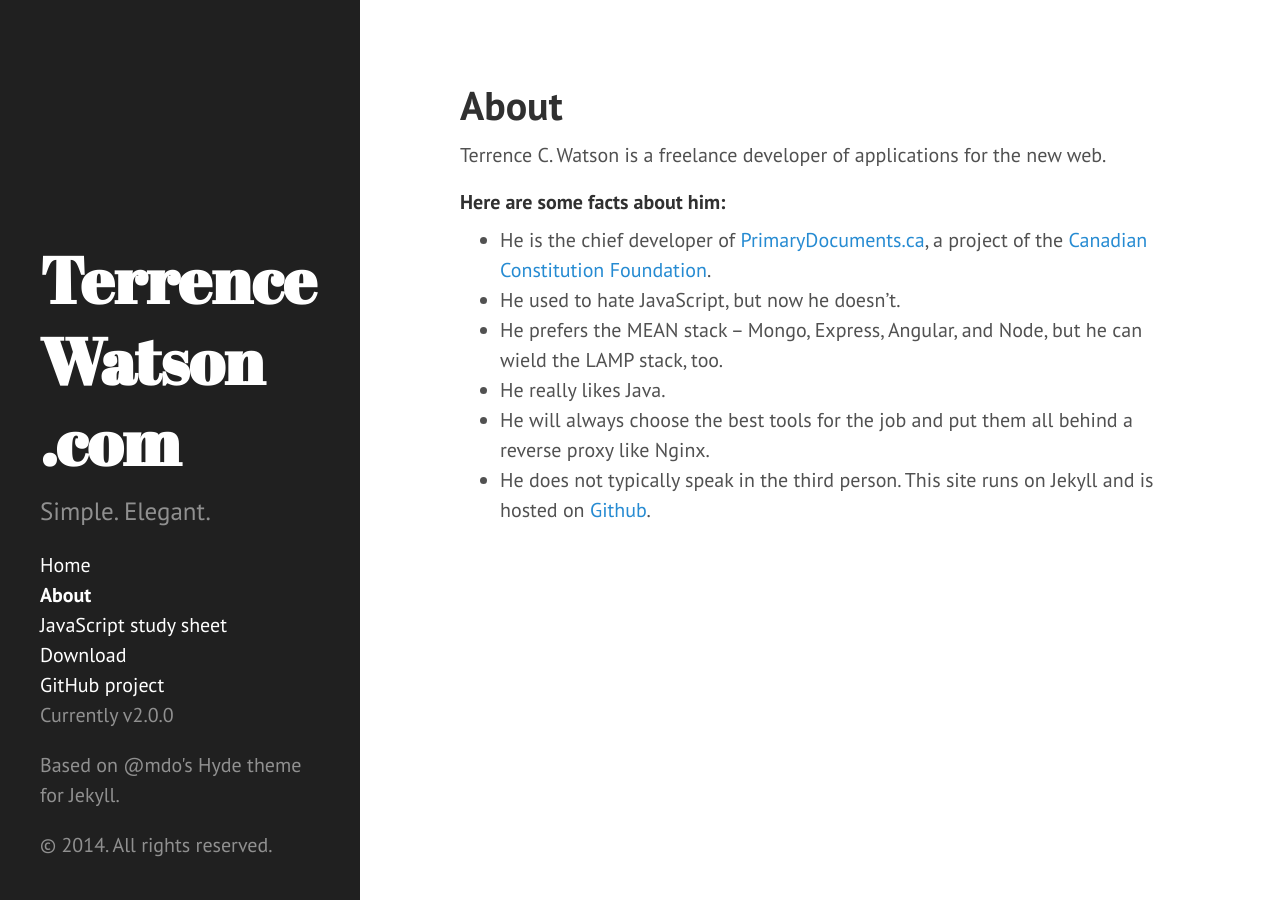
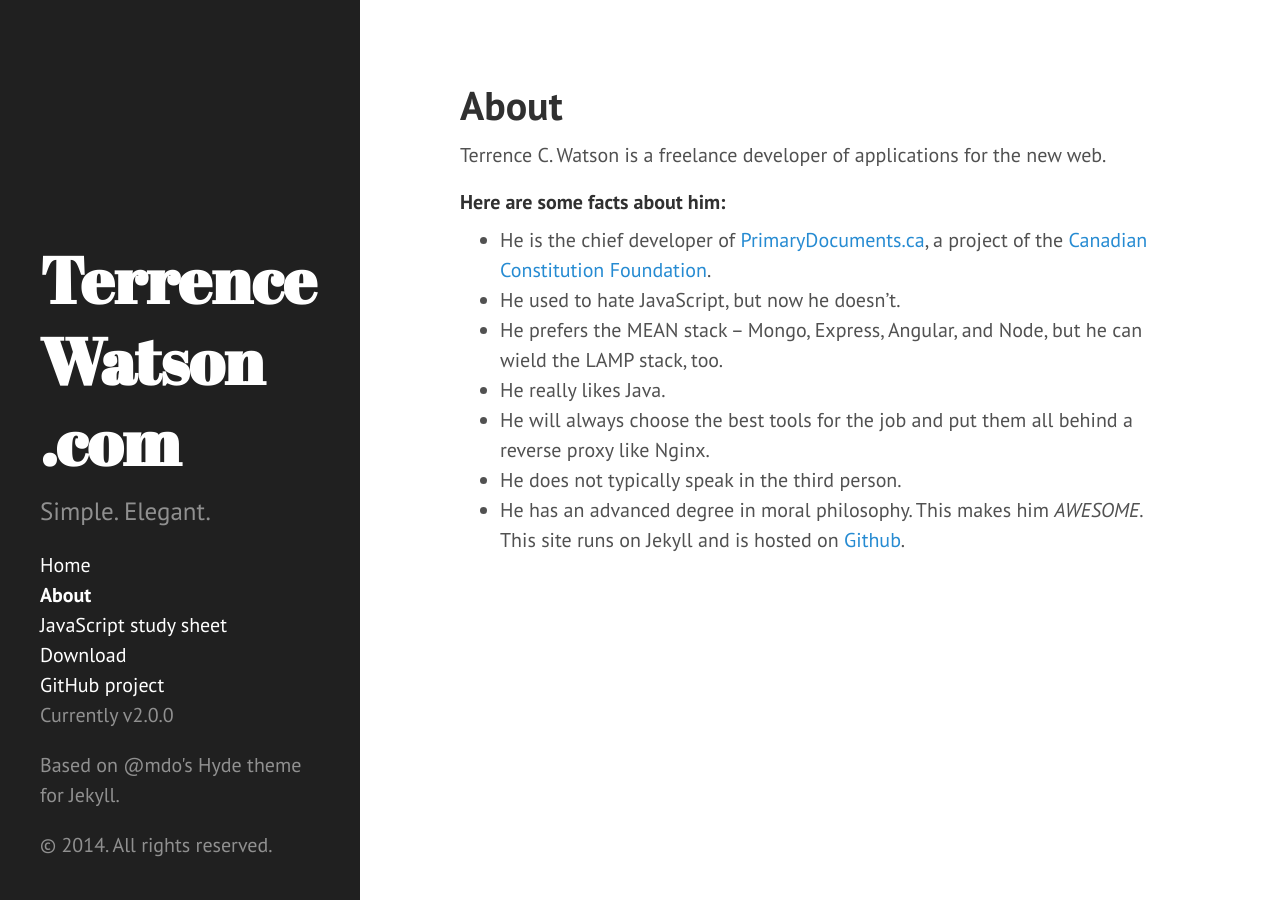
Before and after one commit to selfinterest/selfinterest.github.io, a Jekyll site: the page built from about.md, in a window 1280 px wide. Built offline with Jekyll 4.4.1, drawn with Linux system fonts in a browser that asks for light colours; nearby versions of some CDN libraries; Markdown is read by kramdown in place of the engine named in the settings.

Commit message:
Changed about

```diff
--- a/about.md
+++ b/about.md
@@ -12,4 +12,5 @@ Terrence C. Watson is a freelance developer of applications for the new web.
 * He really likes Java.
 * He will always choose the best tools for the job and put them all behind a reverse proxy like Nginx.
 * He does not typically speak in the third person.
+* He has an advanced degree in moral philosophy. This makes him *AWESOME*.
 This site runs on Jekyll and is hosted on [Github](https://github.com).
```
